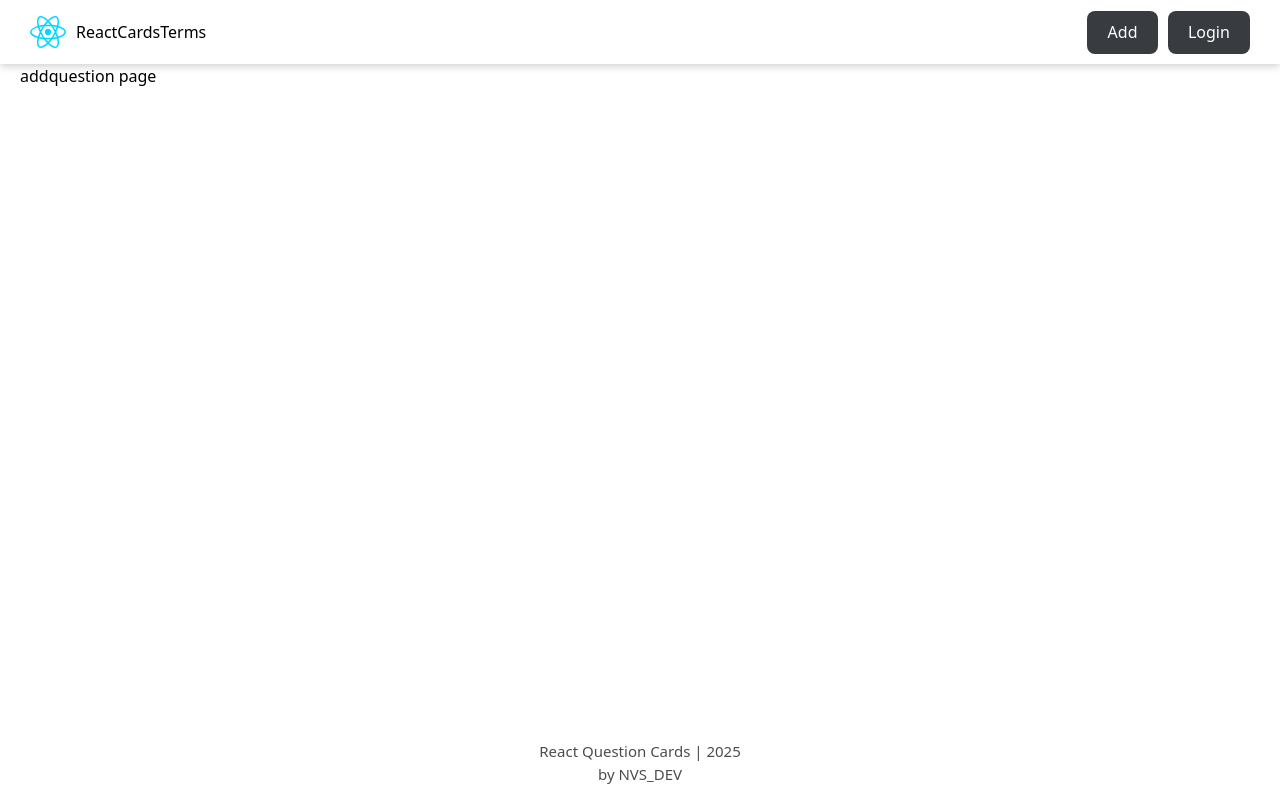
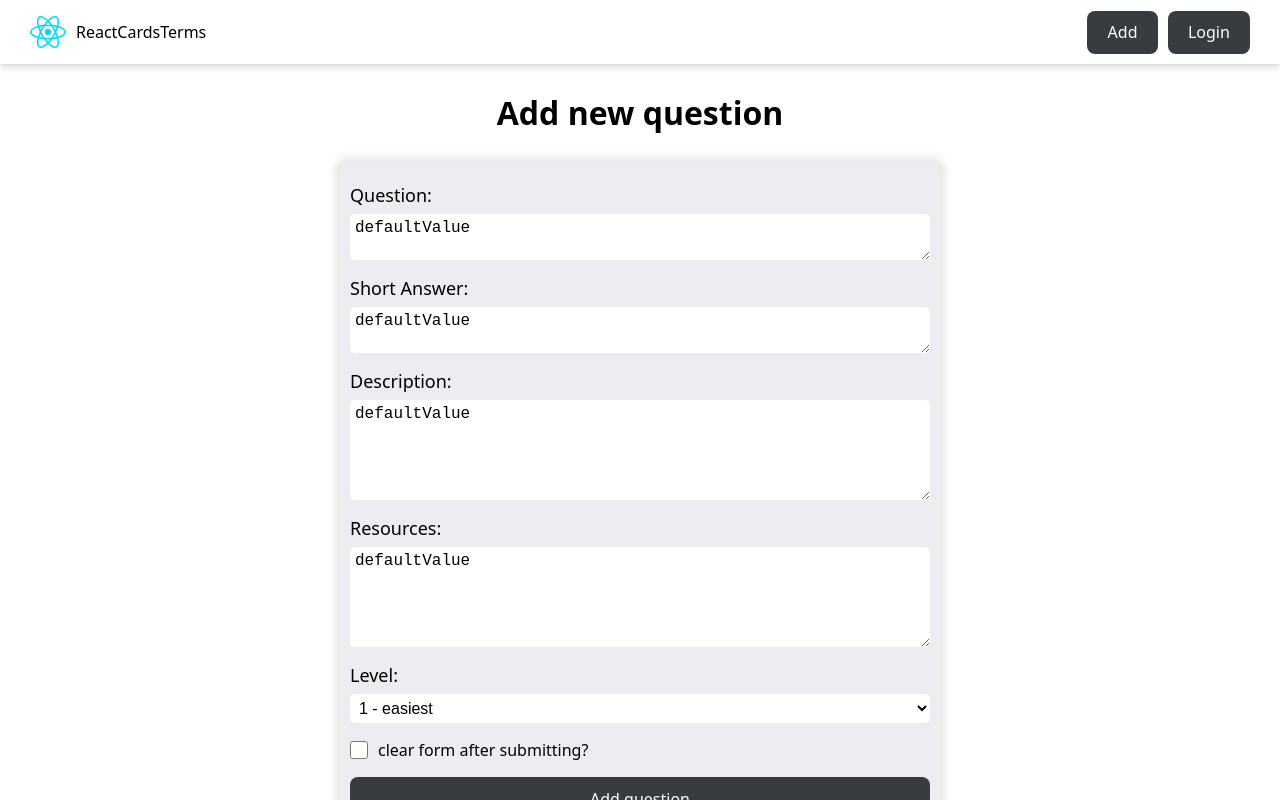
Before and after one commit to VNagorniy/react-cards-terms, a React (Vite) app: page /addquestion in a window 1280 px wide. Built offline with nearby package versions, Linux system fonts and the light colour scheme.

Commit message:
feat: add page for add question

```diff
--- a/src/App.jsx
+++ b/src/App.jsx
@@ -3,6 +3,7 @@
 import { HomePage } from './pages/HomePage';
 import { NotFoundPage } from './pages/NotFoundPage';
 import { QuestionPage } from './pages/QuestionPage';
+import { AddQuestionPage } from './pages/AddQuestionPage';
 
 function App() {
 	return (
@@ -11,7 +12,14 @@
 				<Route element={<MainLayout />}>
 					<Route path="/" element={<HomePage />}></Route>
 					<Route path="/forbidden" element={<div>forbidden page</div>}></Route>
-					<Route path="/addquestion" element={<div>addquestion page</div>}></Route>
+					<Route
+						path="/addquestion"
+						element={
+							<div>
+								<AddQuestionPage />
+							</div>
+						}
+					></Route>
 					<Route path="/question/:id" element={<QuestionPage />}></Route>
 					<Route path="*" element={<NotFoundPage />}></Route>
 				</Route>
--- a/src/index.css
+++ b/src/index.css
@@ -6,6 +6,7 @@
 	--btn-text-color: #fff;
 
 	--card-bg-color: #343a46;
+	--green-color: #219679;
 
 	font-family: system-ui, Avenir, Helvetica, Arial, sans-serif;
 	line-height: 1.5;
@@ -44,6 +45,7 @@
 		--btn-text-color: #fff;
 
 		--card-bg-color: #ebedf0;
+		--green-color: #219679;
 	}
 }
 
@@ -56,5 +58,6 @@
 		--btn-text-color: #57c4dc;
 
 		--card-bg-color: #343a46;
+		--green-color: #219679;
 	}
 }
--- /dev/null
+++ b/src/pages/AddQuestionPage/AddQuestionPage.jsx
@@ -0,0 +1,45 @@
+import { Button } from '../../components/Button';
+import cls from './AddQuestionPage.module.css';
+
+export const AddQuestionPage = () => {
+	return (
+		<>
+			<h1 className={cls.formTitle}>Add new question</h1>
+			<div className={cls.formContainer}>
+				<form action="" className={cls.form}>
+					<div className={cls.formControl}>
+						<label htmlFor="questionField">Question: </label>
+						<textarea defaultValue={'defaultValue'} name="question" id="questionField" cols="30" rows="2" required placeholder="please enter a question"></textarea>
+					</div>
+					<div className={cls.formControl}>
+						<label htmlFor="answerField">Short Answer: </label>
+						<textarea defaultValue={'defaultValue'} name="answer" id="answerField" cols="30" rows="2" required placeholder="please enter a short answer"></textarea>
+					</div>
+					<div className={cls.formControl}>
+						<label htmlFor="descriptionField">Description: </label>
+						<textarea defaultValue={'defaultValue'} name="description" id="descriptionField" cols="30" rows="5" required placeholder="please enter a full description"></textarea>
+					</div>
+					<div className={cls.formControl}>
+						<label htmlFor="resourcesField">Resources: </label>
+						<textarea defaultValue={'defaultValue'} name="resources" id="resourcesField" cols="30" rows="5" required placeholder="please enter resources separated by commas"></textarea>
+					</div>
+					<div className={cls.formControl}>
+						<label htmlFor="levelField">Level: </label>
+						<select name="level" id="levelField" defaultValue={'defaultValue'}>
+							<option disabled>Question level</option>
+							<hr />
+							<option value="1">1 - easiest</option>
+							<option value="2">2 - medium</option>
+							<option value="3">3 - hardest</option>
+						</select>
+					</div>
+					<label htmlFor="clearFormField" className={cls.clearFormControl}>
+						<input className={cls.checkbox} type="checkbox" name="clearForm" id="clearFormField" defaultValue={true} />
+						<span>clear form after submitting?</span>
+					</label>
+					<Button>Add question</Button>
+				</form>
+			</div>
+		</>
+	);
+};
--- /dev/null
+++ b/src/pages/AddQuestionPage/AddQuestionPage.module.css
@@ -0,0 +1,71 @@
+.formTitle {
+	margin: 25px auto;
+	width: fit-content;
+}
+
+.formContainer {
+	width: 100%;
+	max-width: 600px;
+	margin: 0 auto;
+	border-radius: 10px;
+	background-color: var(--card-bg-color);
+	box-shadow: 0 0 8px 5px rgba(0, 0, 0, 0.1);
+}
+
+.form {
+	width: 100%;
+	padding: 20px 10px;
+	display: flex;
+	flex-direction: column;
+	justify-content: flex-start;
+	align-items: stretch;
+	gap: 15px;
+}
+
+.formControl {
+	width: 100%;
+	display: flex;
+	flex-direction: column;
+	justify-content: flex-start;
+	align-items: stretch;
+	gap: 5px;
+
+	label {
+		color: var(--text-color);
+		font-size: 18px;
+	}
+
+	select,
+	textarea {
+		padding: 5px;
+		color: var(--text-color);
+		background-color: var(--main-bg-color);
+		font-size: 16px;
+		border-radius: 5px;
+		border: none;
+		outline: none;
+	}
+
+	select:focus-visible,
+	textarea:focus-visible {
+		outline: 2px solid var(--green-color);
+	}
+}
+
+.clearFormControl {
+	width: 100%;
+	display: flex;
+	justify-content: flex-start;
+	align-items: center;
+	gap: 10px;
+}
+
+.checkbox {
+	width: 18px;
+	height: 18px;
+	accent-color: var(--green-color);
+}
+
+.checkbox:disabled + span {
+	opacity: 0.5;
+}
--- /dev/null
+++ b/src/pages/AddQuestionPage/index.jsx
@@ -0,0 +1 @@
+export { AddQuestionPage } from './AddQuestionPage';
--- a/src/pages/QuestionPage/QuestionPage.module.css
+++ b/src/pages/QuestionPage/QuestionPage.module.css
@@ -82,5 +82,5 @@
 .checkbox {
 	width: 18px;
 	height: 18px;
-	accent-color: #16c47f;
+	accent-color: var(--green-color);
 }
```
